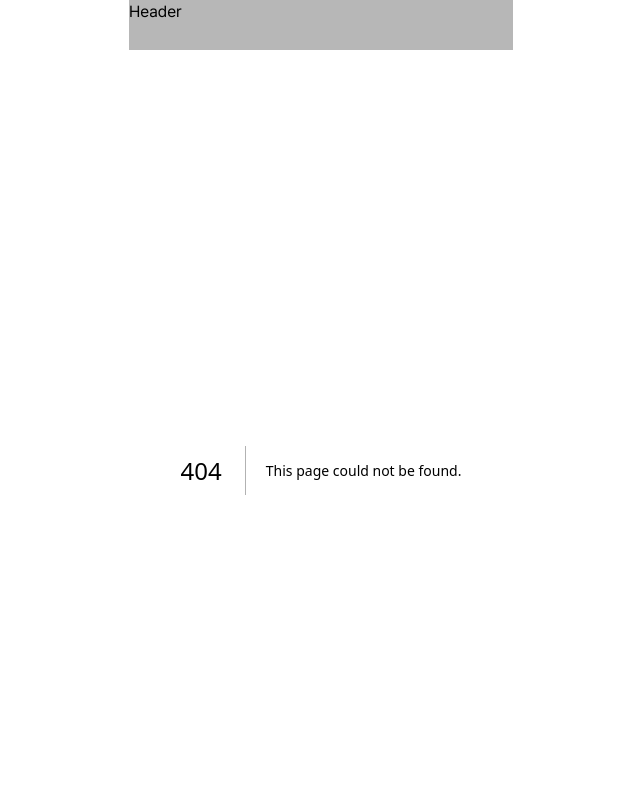
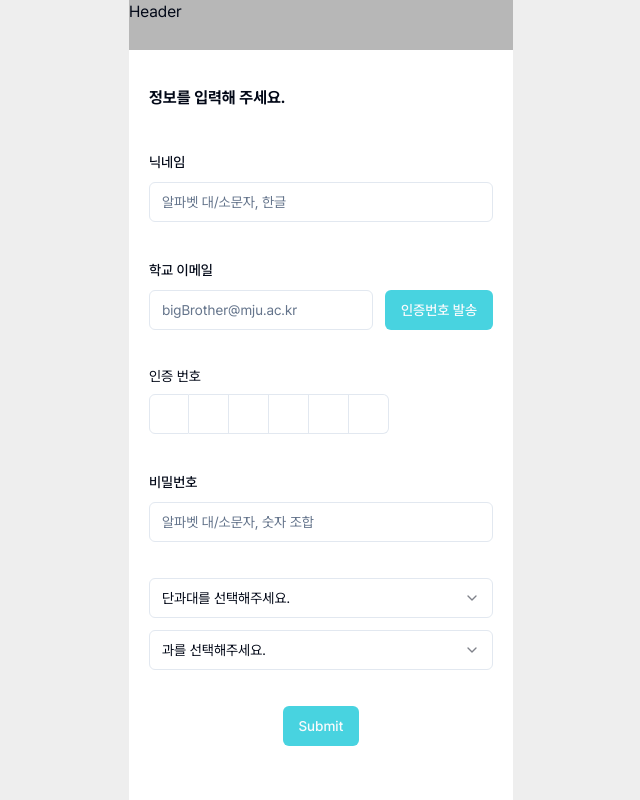
Before and after one commit to developthreefeet/big-brother-FE, a Next.js app: page /signUp in a window 1280 px wide. Before the commit this address had no page. Shown: the top 800 px of the page, without its empty margins (319-959 px from the left). Built offline with nearby package versions, Linux system fonts and the light colour scheme.

Commit message:
style: 회원가입 페이지 기본 레이아웃, form 필드 생성

```diff
--- /dev/null
+++ b/src/app/signUp/page.tsx
@@ -0,0 +1,168 @@
+'use client';
+
+import { Button } from '@/shared/ui/ui/button';
+import {
+  Form,
+  FormField,
+  FormItem,
+  FormLabel,
+  FormControl,
+  FormMessage,
+} from '@/shared/ui/ui/form';
+import { Input } from '@/shared/ui/ui/input';
+import {
+  InputOTP,
+  InputOTPGroup,
+  InputOTPSlot,
+} from '@/shared/ui/ui/input-otp';
+import {
+  Select,
+  SelectTrigger,
+  SelectValue,
+  SelectContent,
+  SelectItem,
+  SelectGroup,
+} from '@/shared/ui/ui/select';
+import { useForm } from 'react-hook-form';
+
+const Page = () => {
+  const form = useForm();
+
+  return (
+    <>
+      <h3 className="font-bold mt-4">정보를 입력해 주세요.</h3>
+      <Form {...form}>
+        <form
+          className="space-y-9 my-10"
+          onSubmit={form.handleSubmit((data) => console.log(data))}
+        >
+          <FormField
+            control={form.control}
+            name="username"
+            render={({ field }) => (
+              <FormItem>
+                <FormLabel>닉네임</FormLabel>
+                <FormControl>
+                  <Input placeholder="알파벳 대/소문자, 한글" {...field} />
+                </FormControl>
+                <FormMessage />
+              </FormItem>
+            )}
+          />
+          <FormField
+            control={form.control}
+            name="email"
+            render={({ field }) => (
+              <FormItem>
+                <FormLabel>학교 이메일</FormLabel>
+                <div className="flex">
+                  <FormControl>
+                    <Input
+                      type="email"
+                      placeholder="bigBrother@mju.ac.kr"
+                      className="mr-3"
+                      {...field}
+                    />
+                  </FormControl>
+                  <Button>인증번호 발송</Button>
+                </div>
+                <FormMessage />
+              </FormItem>
+            )}
+          />
+
+          <div className="space-y-2">
+            <p className="text-sm">인증 번호</p>
+            <InputOTP maxLength={6}>
+              <InputOTPGroup>
+                <InputOTPSlot index={0} />
+                <InputOTPSlot index={1} />
+                <InputOTPSlot index={2} />
+                <InputOTPSlot index={3} />
+                <InputOTPSlot index={4} />
+                <InputOTPSlot index={5} />
+              </InputOTPGroup>
+            </InputOTP>
+            <FormMessage />
+          </div>
+          <FormField
+            control={form.control}
+            name="password"
+            render={({ field }) => (
+              <FormItem>
+                <FormLabel>비밀번호</FormLabel>
+                <FormControl>
+                  <Input
+                    type="password"
+                    placeholder="알파벳 대/소문자, 숫자 조합"
+                    {...field}
+                  />
+                </FormControl>
+                <FormMessage />
+              </FormItem>
+            )}
+          />
+          <div className="flex-row space-y-3">
+            <FormField
+              control={form.control}
+              name="college"
+              render={({ field }) => (
+                <FormItem>
+                  <FormControl>
+                    <Select>
+                      <SelectTrigger>
+                        <SelectValue placeholder="단과대를 선택해주세요." />
+                      </SelectTrigger>
+                      <SelectContent>
+                        <SelectGroup>
+                          <SelectItem value="경영대학">경영대학</SelectItem>
+                          <SelectItem value="사회과학대학">
+                            사회과학대학
+                          </SelectItem>
+                          <SelectItem value="ICT융합대학">
+                            ICT융합대학
+                          </SelectItem>
+                        </SelectGroup>
+                      </SelectContent>
+                    </Select>
+                  </FormControl>
+                  <FormMessage />
+                </FormItem>
+              )}
+            />
+            <FormField
+              control={form.control}
+              name="department"
+              render={({ field }) => (
+                <FormItem>
+                  <FormControl>
+                    <Select>
+                      <SelectTrigger>
+                        <SelectValue placeholder="과를 선택해주세요." />
+                      </SelectTrigger>
+                      <SelectContent>
+                        <SelectGroup>
+                          <SelectItem value="경영학과">경영학과</SelectItem>
+                          <SelectItem value="융합소프트웨어학부">
+                            융합소프트웨어학부
+                          </SelectItem>
+                          <SelectItem value="법학과">법학과</SelectItem>
+                        </SelectGroup>
+                      </SelectContent>
+                    </Select>
+                  </FormControl>
+                  <FormMessage />
+                </FormItem>
+              )}
+            />
+          </div>
+          <div className="flex justify-center">
+            <Button type="submit">Submit</Button>
+          </div>
+        </form>
+      </Form>
+    </>
+  );
+};
+
+export default Page;
```
